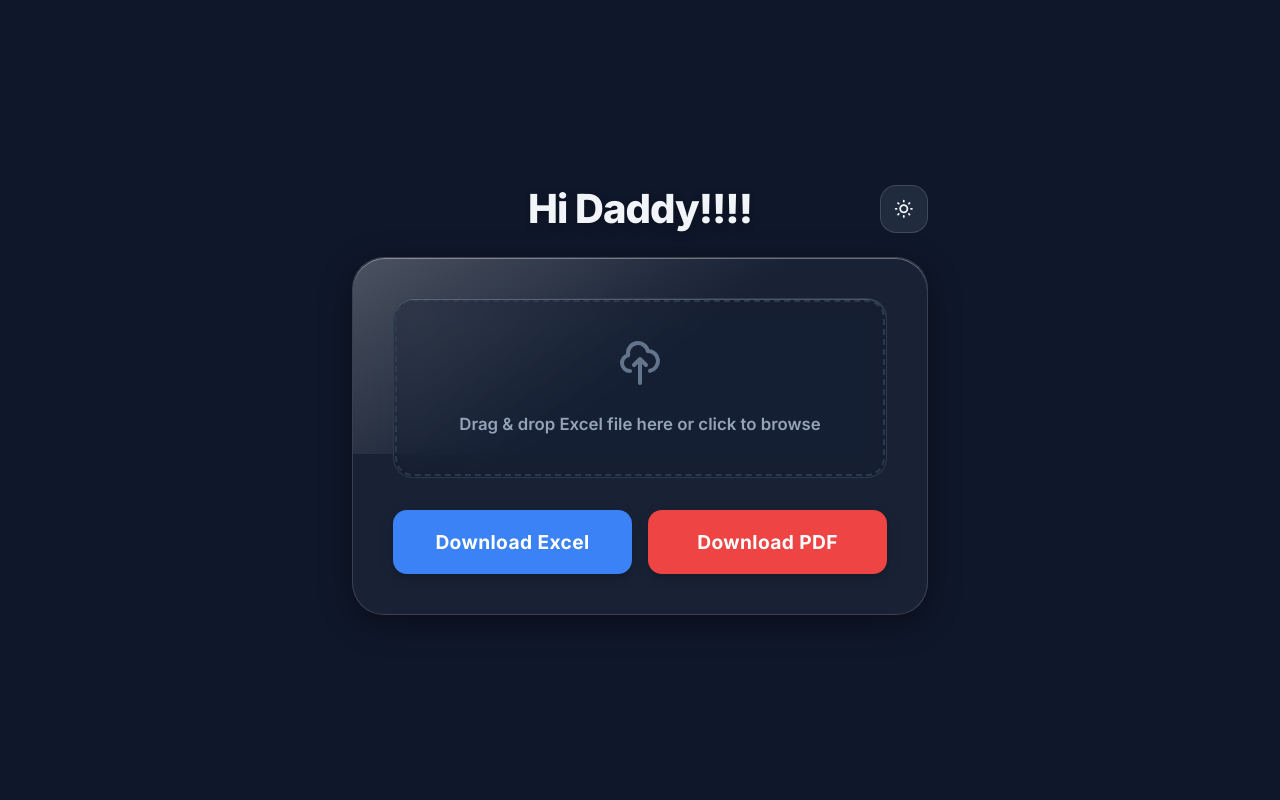
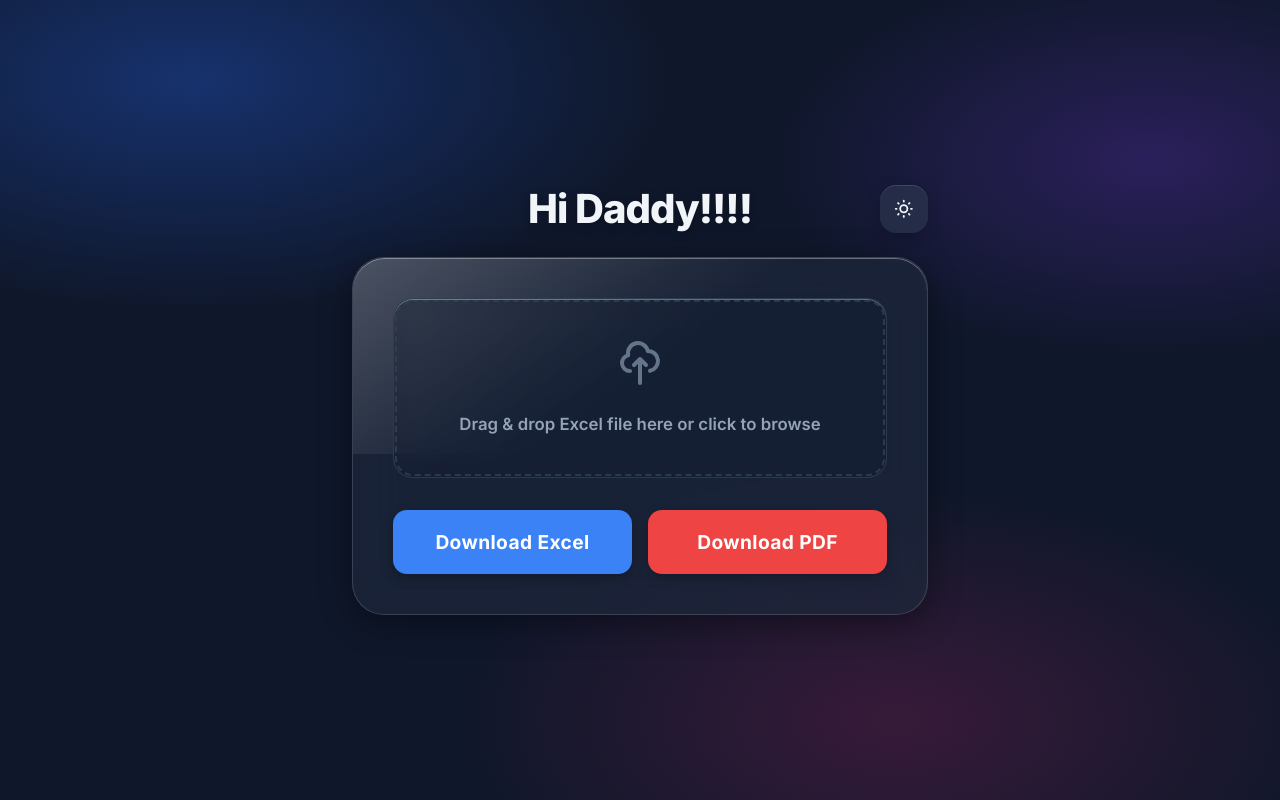
Before and after one commit to rayala144/chit_excel_flask_app, a Flask app: page / in a window 1280 px wide. Run offline with Flask 3, Linux system fonts and the light colour scheme.

Commit message:
Refined UI styles in index.html.

```diff
--- a/templates/index.html
+++ b/templates/index.html
@@ -15,34 +15,40 @@
     <link rel="preconnect" href="https://fonts.gstatic.com" crossorigin>
     <link href="https://fonts.googleapis.com/css2?family=Inter:wght@500;600;700;800&display=swap" rel="stylesheet">
     <style>
-        :root {
+        :root,
+        [data-theme="light"] {
             --primary-color: #3b82f6;
             --primary-hover: #2563eb;
             --primary-active: #1d4ed8;
             --pdf-color: #ef4444;
             --pdf-hover: #dc2626;
             --pdf-active: #b91c1c;
-            --bg-color: #f8fafc;
-            --card-bg: rgba(255, 255, 255, 0.75);
+            --bg-color: #d8e2f2;
+            --card-bg: rgba(255, 255, 255, 0.42);
             --text-color: #1e293b;
             --text-muted: #64748b;
-            --error-bg: rgba(254, 226, 226, 0.85);
+            --error-bg: rgba(254, 226, 226, 0.72);
             --error-text: #991b1b;
-            --error-border: rgba(254, 202, 202, 0.6);
-            --border-color: rgba(226, 232, 240, 0.8);
-            --drop-zone-bg: rgba(252, 252, 252, 0.4);
-            --drop-zone-hover-bg: rgba(239, 246, 255, 0.6);
+            --error-border: rgba(254, 202, 202, 0.55);
+            --border-color: rgba(255, 255, 255, 0.65);
+            --drop-zone-bg: rgba(255, 255, 255, 0.32);
+            --drop-zone-hover-bg: rgba(255, 255, 255, 0.52);
             --icon-muted: #94a3b8;
-            --card-shadow: 0 8px 32px 0 rgba(31, 38, 135, 0.15);
+            --card-shadow:
+                0 8px 32px rgba(59, 130, 246, 0.14),
+                0 4px 16px rgba(15, 23, 42, 0.06);
             --btn-shadow: 0 4px 12px rgba(15, 23, 42, 0.08);
             --focus-outline: #1e293b;
-            --toggle-bg: rgba(255, 255, 255, 0.5);
-            --toggle-border: rgba(226, 232, 240, 0.5);
-            --toggle-hover: rgba(241, 245, 249, 0.7);
+            --toggle-bg: rgba(255, 255, 255, 0.45);
+            --toggle-border: 1px solid rgba(255, 255, 255, 0.75);
+            --toggle-hover: rgba(255, 255, 255, 0.62);
+            --toggle-shadow: 0 4px 16px rgba(59, 130, 246, 0.12), inset 0 1px 0 rgba(255, 255, 255, 0.85);
             --btn-font: 'Inter', system-ui, -apple-system, BlinkMacSystemFont, 'Segoe UI', Roboto, sans-serif;
             --glass-blur: 24px;
-            --glass-border: 1px solid rgba(255, 255, 255, 0.55);
-            --glass-sheen: linear-gradient(145deg, rgba(255, 255, 255, 0.65) 0%, rgba(255, 255, 255, 0.08) 42%, rgba(255, 255, 255, 0) 55%);
+            --glass-border: 1px solid rgba(255, 255, 255, 0.72);
+            --glass-sheen: linear-gradient(145deg, rgba(255, 255, 255, 0.85) 0%, rgba(255, 255, 255, 0.25) 38%, rgba(255, 255, 255, 0) 52%);
+            --glass-inset: inset 0 1px 0 rgba(255, 255, 255, 0.95);
+            --glass-saturate: saturate(1.35);
         }
 
         [data-theme="dark"] {
@@ -65,6 +71,9 @@
             --toggle-hover: rgba(71, 85, 105, 0.7);
             --glass-border: 1px solid rgba(255, 255, 255, 0.14);
             --glass-sheen: linear-gradient(145deg, rgba(255, 255, 255, 0.22) 0%, rgba(255, 255, 255, 0.04) 40%, rgba(255, 255, 255, 0) 52%);
+            --glass-inset: inset 0 1px 0 rgba(255, 255, 255, 0.35);
+            --toggle-shadow: 0 4px 16px rgba(0, 0, 0, 0.2), inset 0 1px 0 rgba(255, 255, 255, 0.12);
+            --glass-saturate: saturate(1.2);
         }
 
         * {
@@ -84,7 +93,24 @@
             font-size: 1.125rem;
             line-height: 1.5;
             -webkit-font-smoothing: antialiased;
-            transition: background-color 0.4s ease, color 0.4s ease;
+            transition: background-color 0.4s ease, color 0.4s ease, background-image 0.4s ease;
+        }
+
+        [data-theme="light"] body {
+            background-image:
+                radial-gradient(ellipse 70% 55% at 12% 8%, rgba(59, 130, 246, 0.28), transparent 58%),
+                radial-gradient(ellipse 60% 50% at 88% 12%, rgba(168, 85, 247, 0.22), transparent 55%),
+                radial-gradient(ellipse 65% 55% at 78% 88%, rgba(236, 72, 153, 0.18), transparent 58%),
+                radial-gradient(ellipse 55% 45% at 8% 82%, rgba(34, 211, 238, 0.2), transparent 52%);
+            background-attachment: fixed;
+        }
+
+        [data-theme="dark"] body {
+            background-image:
+                radial-gradient(ellipse 65% 50% at 15% 10%, rgba(37, 99, 235, 0.35), transparent 58%),
+                radial-gradient(ellipse 55% 45% at 90% 20%, rgba(124, 58, 237, 0.25), transparent 55%),
+                radial-gradient(ellipse 60% 50% at 70% 90%, rgba(219, 39, 119, 0.2), transparent 58%);
+            background-attachment: fixed;
         }
 
         .page-header {
@@ -114,12 +140,13 @@
             height: 3rem;
             padding: 0;
             border-radius: 1rem;
-            border: var(--glass-border);
+            border: var(--toggle-border);
             background-color: var(--toggle-bg);
             color: var(--text-color);
             cursor: pointer;
-            backdrop-filter: blur(var(--glass-blur));
-            -webkit-backdrop-filter: blur(var(--glass-blur));
+            box-shadow: var(--toggle-shadow);
+            backdrop-filter: blur(var(--glass-blur)) var(--glass-saturate);
+            -webkit-backdrop-filter: blur(var(--glass-blur)) var(--glass-saturate);
             transition: background-color 0.2s ease, border-color 0.2s ease, transform 0.15s ease;
             -webkit-tap-highlight-color: transparent;
         }
@@ -180,8 +207,8 @@
             border-radius: 2rem;
             box-shadow: var(--card-shadow);
             text-align: center;
-            backdrop-filter: blur(var(--glass-blur));
-            -webkit-backdrop-filter: blur(var(--glass-blur));
+            backdrop-filter: blur(var(--glass-blur)) var(--glass-saturate);
+            -webkit-backdrop-filter: blur(var(--glass-blur)) var(--glass-saturate);
             border: var(--glass-border);
             transition: background-color 0.3s ease, box-shadow 0.3s ease, border-color 0.3s ease;
             position: relative;
@@ -205,7 +232,7 @@
             position: absolute;
             inset: 0;
             border-radius: inherit;
-            box-shadow: inset 0 1px 0 rgba(255, 255, 255, 0.35);
+            box-shadow: var(--glass-inset);
             pointer-events: none;
         }
 
@@ -220,7 +247,9 @@
             line-height: 1.45;
             border: 1px solid var(--error-border);
             text-align: left;
-            backdrop-filter: blur(8px);
+            backdrop-filter: blur(12px) var(--glass-saturate);
+            -webkit-backdrop-filter: blur(12px) var(--glass-saturate);
+            box-shadow: var(--glass-inset);
         }
 
         .drop-zone {
@@ -233,10 +262,10 @@
             cursor: pointer;
             position: relative;
             background-color: var(--drop-zone-bg);
-            backdrop-filter: blur(12px) saturate(1.2);
-            -webkit-backdrop-filter: blur(12px) saturate(1.2);
+            backdrop-filter: blur(12px) var(--glass-saturate);
+            -webkit-backdrop-filter: blur(12px) var(--glass-saturate);
             -webkit-tap-highlight-color: transparent;
-            box-shadow: inset 0 1px 0 rgba(255, 255, 255, 0.25);
+            box-shadow: var(--glass-inset);
         }
 
         .drop-zone:hover,
```
